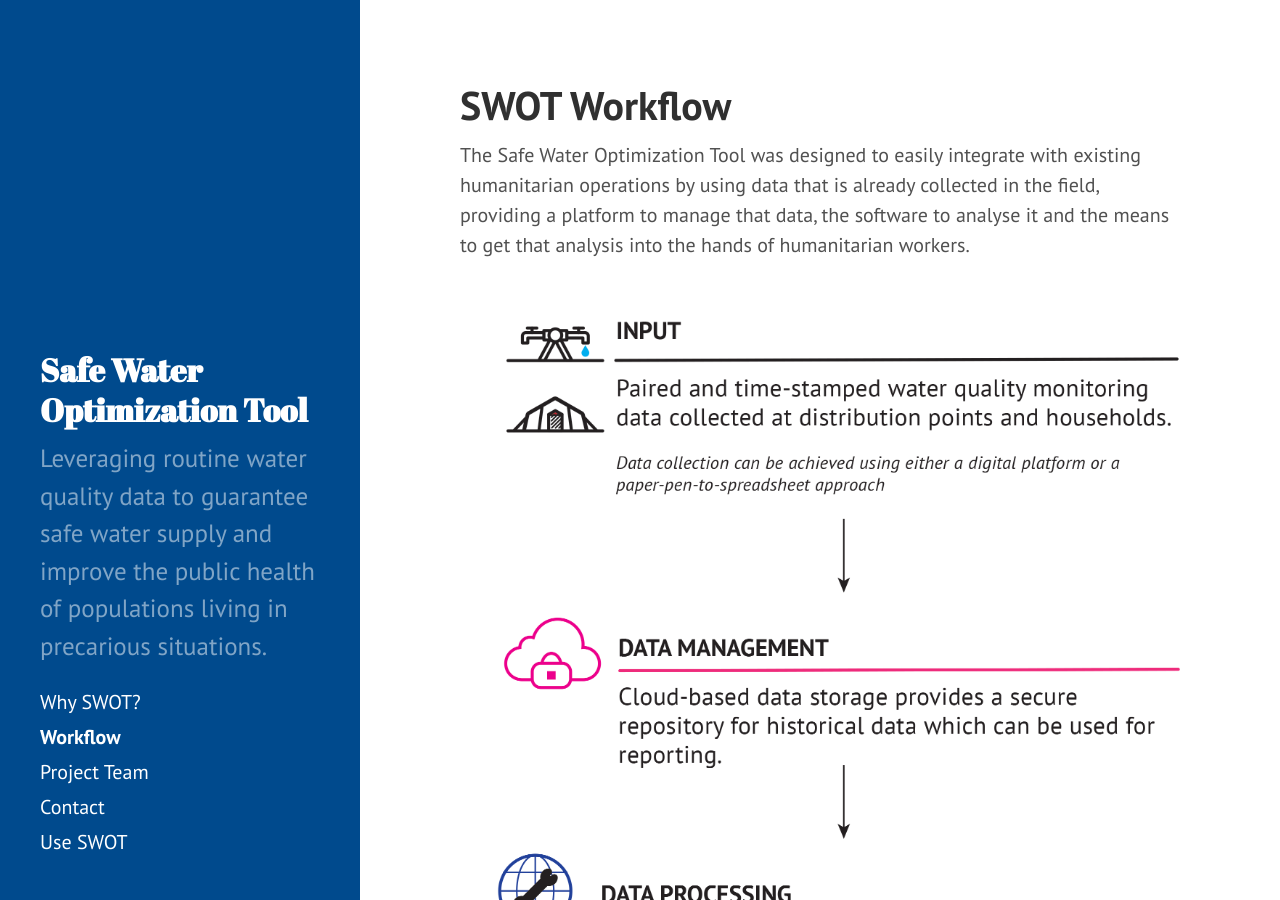
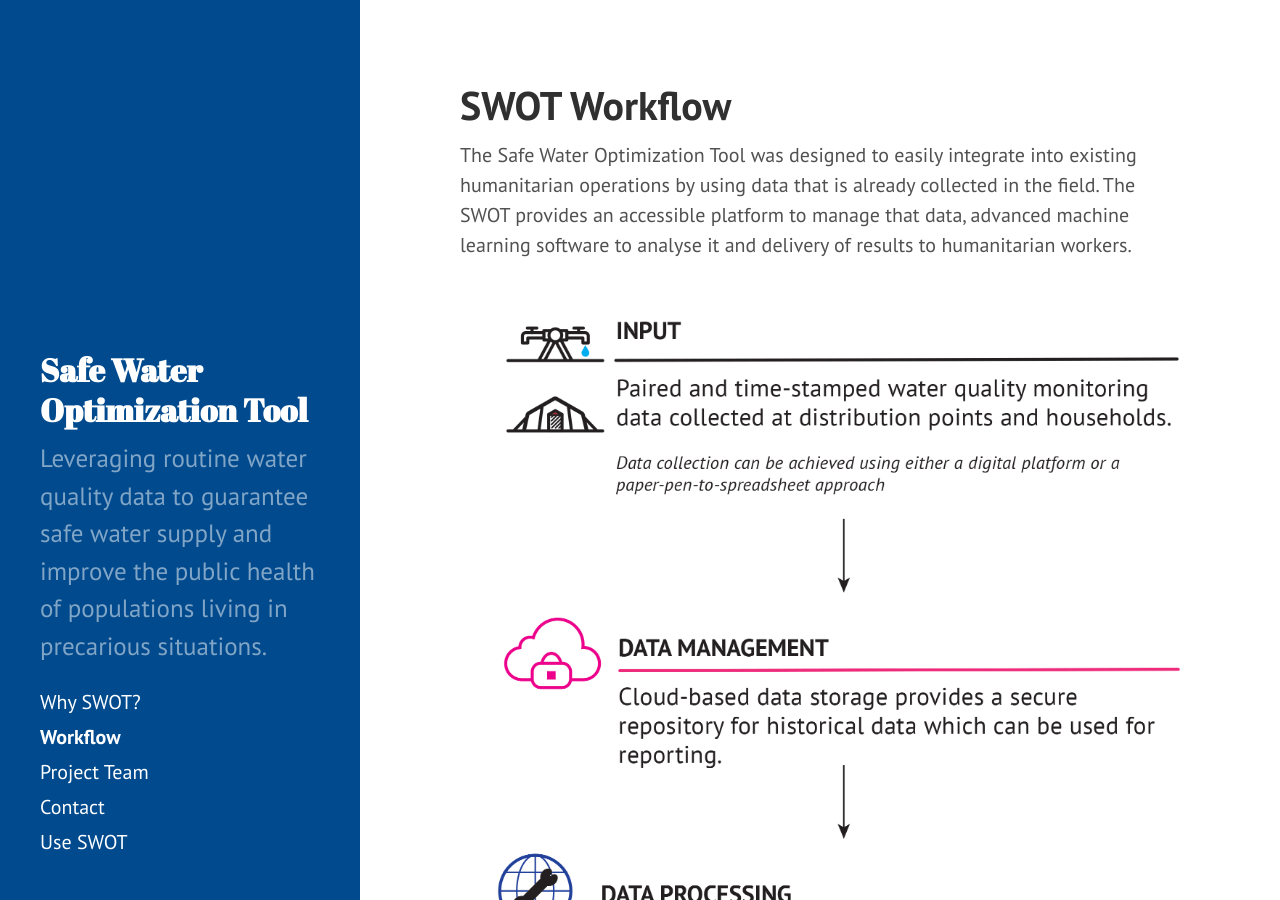
Before and after one commit to safeh2o/swot-infopage, a Jekyll site: the page built from workflow.md, in a window 1280 px wide and 900 px high. Built offline with Jekyll 4.4.1, drawn with Linux system fonts in a browser that asks for light colours; Markdown is read by kramdown in place of the engine named in the settings.

Commit message:
Update workflow.md

```diff
--- a/workflow.md
+++ b/workflow.md
@@ -3,7 +3,7 @@ layout: page
 title: SWOT Workflow
 ---
 
-The Safe Water Optimization Tool was designed to easily integrate with existing humanitarian operations by using data that is already collected in the field, providing a platform to manage that data, the software to analyse it and the means to get that analysis into the hands of humanitarian workers.
+The Safe Water Optimization Tool was designed to easily integrate into existing humanitarian operations by using data that is already collected in the field. The SWOT provides an accessible platform to manage that data, advanced machine learning software to analyse it and delivery of results to humanitarian workers.
 <br>
 <br>
 <div>
```
